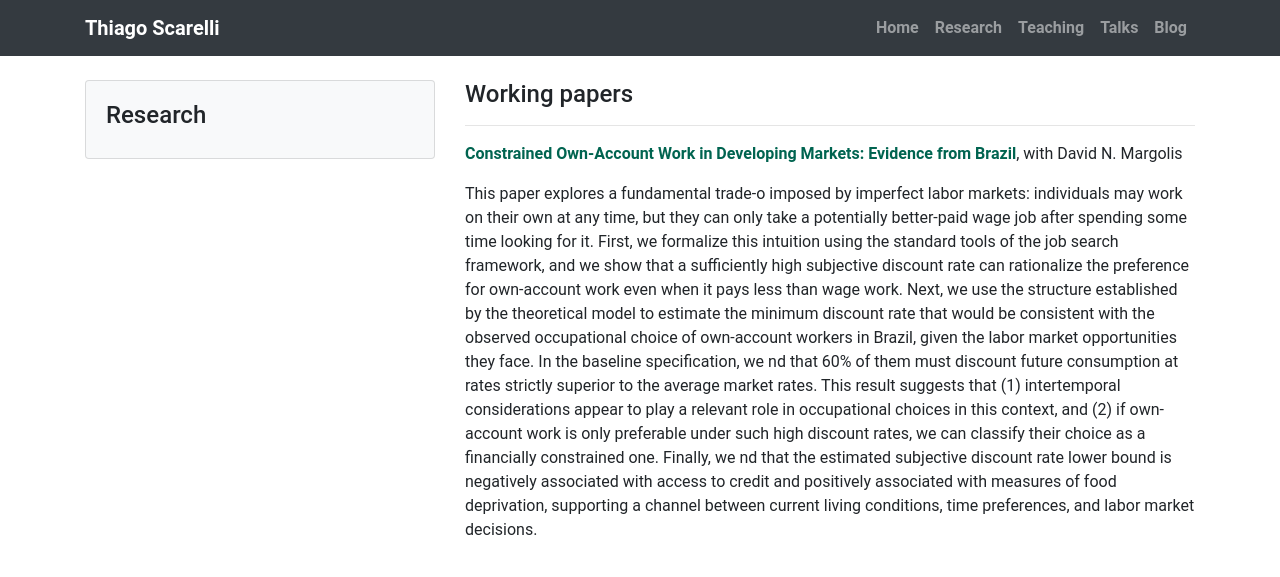
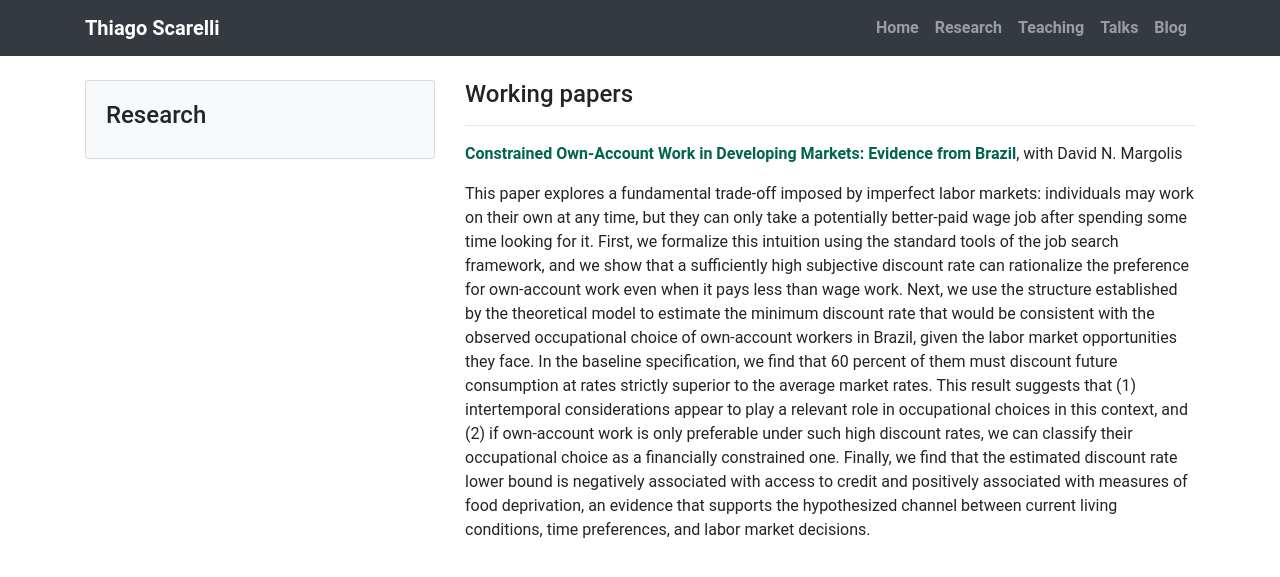
Before and after one commit to thiagoscarelli/thiagoscarelli.github.io, a Jekyll site: the page built from _pages/research.md, in a window 1280 px wide. Shown: the top 577 px of the page. Built offline with Jekyll 4.4.1, drawn with Linux system fonts in a browser that asks for light colours.

Commit message:
new file

```diff
--- a/_pages/research.md
+++ b/_pages/research.md
@@ -10,7 +10,7 @@
 
 <b>[Constrained Own-Account Work in Developing Markets: Evidence from Brazil](../docs/wp-oaw-discount-rate.pdf)</b>, with David N. Margolis
 
-This paper explores a fundamental trade-o imposed by imperfect labor markets: individuals may work on their own at any time, but they can only take a potentially better-paid wage job after spending some time looking for it. First, we formalize this intuition using the standard tools of the job search framework, and we show that a sufficiently high subjective discount rate can rationalize the preference for own-account work even when it pays less than wage work. Next, we use the structure established by the theoretical model to estimate the minimum discount rate that would be consistent with the observed occupational choice of own-account workers in Brazil, given the labor market opportunities they face. In the baseline specification, we nd that 60% of them must discount future consumption at rates strictly superior to the average market rates. This result suggests that (1) intertemporal considerations appear to play a relevant role in occupational choices in this context, and (2) if own-account work is only preferable under such high discount rates, we can classify their choice as a financially constrained one. Finally, we nd that the estimated subjective discount rate lower bound is negatively associated with access to credit and positively associated with measures of food deprivation, supporting a channel between current living conditions, time preferences, and labor market decisions.
+This paper explores a fundamental trade-off imposed by imperfect labor markets: individuals may work on their own at any time, but they can only take a potentially better-paid wage job after spending some time looking for it. First, we formalize this intuition using the standard tools of the job search framework, and we show that a sufficiently high subjective discount rate can rationalize the preference for own-account work even when it pays less than wage work. Next, we use the structure established by the theoretical model to estimate the minimum discount rate that would be consistent with the observed occupational choice of own-account workers in Brazil, given the labor market opportunities they face. In the baseline specification, we find that 60 percent of them must discount future consumption at rates strictly superior to the average market rates. This result suggests that (1) intertemporal considerations appear to play a relevant role in occupational choices in this context, and (2) if own-account work is only preferable under such high discount rates, we can classify their occupational choice as a financially constrained one. Finally, we find that the estimated discount rate lower bound is negatively associated with access to credit and positively associated with measures of food deprivation, an evidence that supports the hypothesized channel between current living conditions, time preferences, and labor market decisions.
 
 <!---
 <br>
```
Also changed, not shown: 2 other files.
